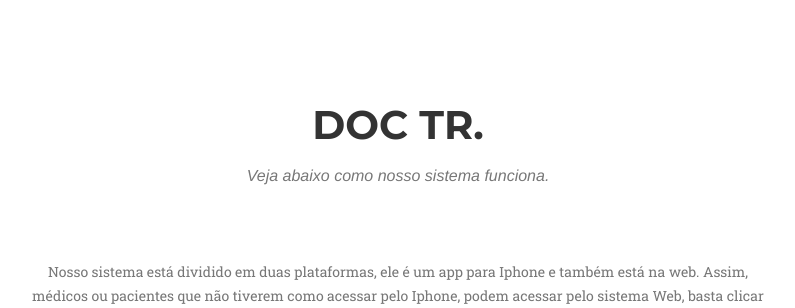
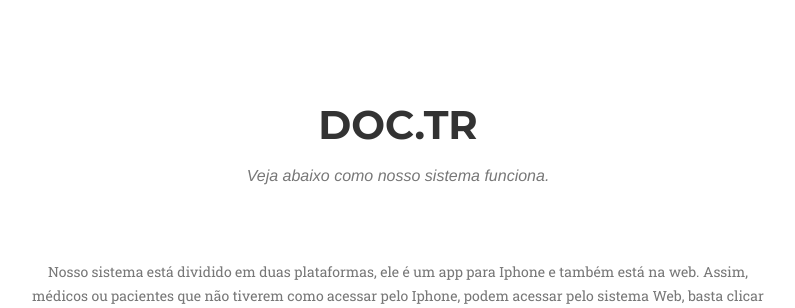
Before and after one commit to matheuslins/Doc.tr, a Django app: page / in a window 1280 px wide. Shown: the part 2270-2578 px from the top of the page, without its empty margins (242-1037 px from the left). Run offline with Django 3.2, Linux system fonts and the light colour scheme; some libraries are stand-ins or nearby versions; some web fonts are replaced.

Commit message:
consertando o nome

```diff
--- a/core/templates/index.html
+++ b/core/templates/index.html
@@ -263,7 +263,7 @@
         <div class="container">
             <div class="row">
                 <div class="col-lg-12 text-center">
-                    <h2 class="section-heading">Doc Tr.</h2>
+                    <h2 class="section-heading">Doc.Tr</h2>
                     <h3 class="section-subheading text-muted">Veja abaixo como nosso sistema funciona.</h3>
                 </div>
             </div>
```
